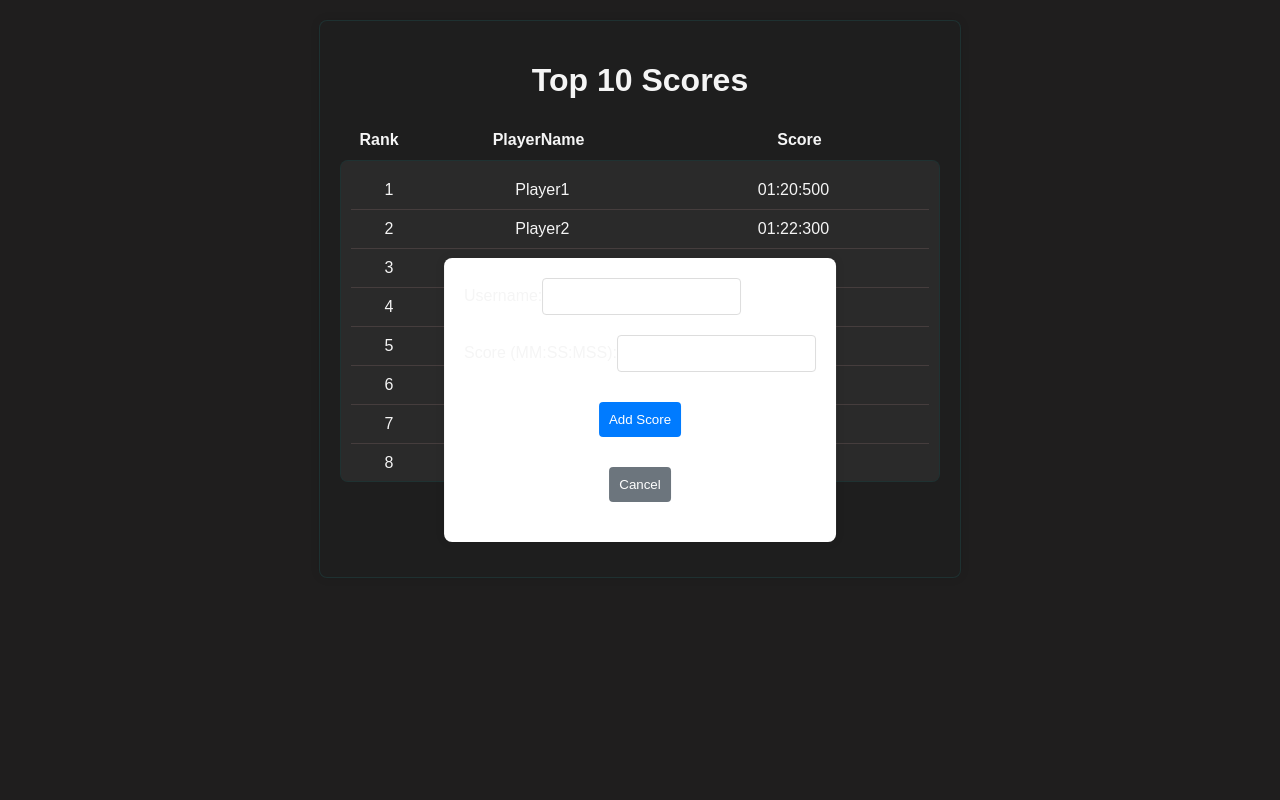
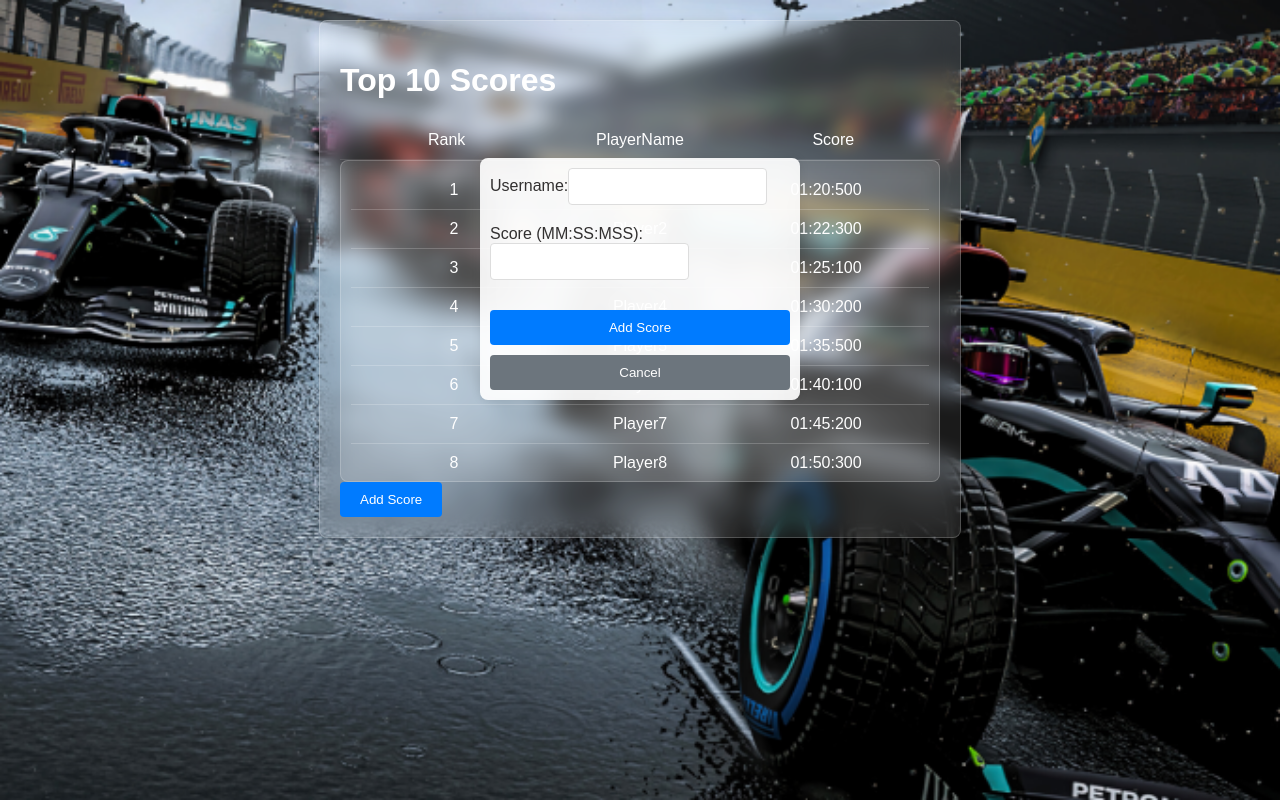
Before and after one commit to apna-tension/Leaderboard, a React (Vite) app: page / in a window 1280 px wide. Both pictures are taken after a click on the button "Add Score". Built offline with nearby package versions, Linux system fonts and the light colour scheme.

Commit message:
update glass background style

```diff
--- a/src/App.css
+++ b/src/App.css
@@ -1,40 +1,43 @@
-/* General Styles */
+
+
 body {
   font-family: Arial, sans-serif;
   margin: 0;
   padding: 0;
   color: whitesmoke;
-  background-color: #1f1e1e;
+  background-image: url('components/banner.png');
+  background-repeat: no-repeat;
+  background-size: cover;
+  width: 100%;
+  height: 100%;
 }
 
-/* Leaderboard Styles */
 .leaderboard {
   max-width: 600px;
   margin: 20px auto;
   padding: 20px;
-  background-color: #1E1E1E;
-  border: 1px solid #1f3433eb;
+  background: rgba(255, 255, 255, 0.1); /* Lightly frosted glass effect */
+  backdrop-filter: blur(10px);
+  border: 1px solid rgba(255, 255, 255, 0.2);
   border-radius: 8px;
-  box-shadow: 0 0 10px rgba(0,0,0,0.1);
+  box-shadow: 0 0 10px rgba(0, 0, 0, 0.1);
+  color: #fff;
 }
 
-.leaderboard h1 {
+.leaderboard header h1 {
   text-align: center;
+  font-size: 24px;
+  margin-bottom: 20px;
 }
 
 .scores {
-  max-height: 300px; /* Set a fixed height */
-  overflow-y: auto; /* Enable vertical scrollbar */
+  max-height: 300px;
+  overflow-y: auto;
   padding: 10px;
-  background-color: #2a2a2a;
-  border: 1px solid #1f3433eb;
+  background: rgba(255, 255, 255, 0.1); /* Lightly frosted glass effect */
+  backdrop-filter: blur(10px);
+  border: 1px solid rgba(255, 255, 255, 0.2);
   border-radius: 8px;
-}
-
-
-.score-heading {
-  font-weight: bold;
-  border-bottom: 2px solid #000;
 }
 
 .score-list {
@@ -47,12 +50,13 @@ body {
   display: flex;
   justify-content: space-between;
   padding: 10px;
-  border-bottom: 1px solid #eee;
-  border-bottom: 1px solid #453d3d;
+  border-bottom: 1px solid rgba(255, 255, 255, 0.2);
 }
 
-.score-heading {
-  border-bottom-color: #1E1E1E;
+.score-item.top3 {
+  font-weight: bold;
+  background: rgba(255, 255, 255, 0.1); /* Lightly frosted glass effect */
+  /* backdrop-filter: blur(10px); */
 }
 
 .score-item .rank,
@@ -62,21 +66,27 @@ body {
   text-align: center;
 }
 
-.score-item .rank {
-  flex-basis: 10%;
+.score-heading {
+  border-bottom-color: rgba(255, 255, 255, 0.1);
 }
 
-.score-item .username {
-  flex-basis: 45%;
+.recent-entry {
+  margin-top: 20px;
+  padding: 10px;
+  background: rgba(255, 255, 255, 0.1); /* Lightly frosted glass effect */
+  backdrop-filter: blur(10px);
+  border: 1px solid rgba(255, 255, 255, 0.2);
+  border-radius: 8px;
+  text-align: center;
 }
 
-.score-item .score {
-  flex-basis: 45%;
+.leaderboard footer {
+  text-align: center;
+  margin-top: 20px;
 }
 
 .leaderboard button {
-  display: block;
-  margin: 20px auto;
+  display: inline-block;
   padding: 10px 20px;
   background: #007bff;
   color: #fff;
@@ -89,21 +99,23 @@ body {
   background: #0056b3;
 }
 
-/* Add Score Popup Styles */
 .popup {
   position: fixed;
   top: 50%;
   left: 50%;
   transform: translate(-50%, -50%);
-  background: #fff;
-  padding: 20px;
+  background: rgba(255, 255, 255, 0.9); /* Slightly frosted glass effect */
+  backdrop-filter: blur(10px);
+  color: rgb(50, 48, 48);
+  padding: 10px;
   border-radius: 8px;
-  box-shadow: 0 0 10px rgba(0,0,0,0.1);
+  box-shadow: 0 0 10px rgba(0, 0, 0, 0.1);
 }
 
 .popup form {
   display: flex;
   flex-direction: column;
+  justify-content: space-between;
 }
 
 .popup label {
```
